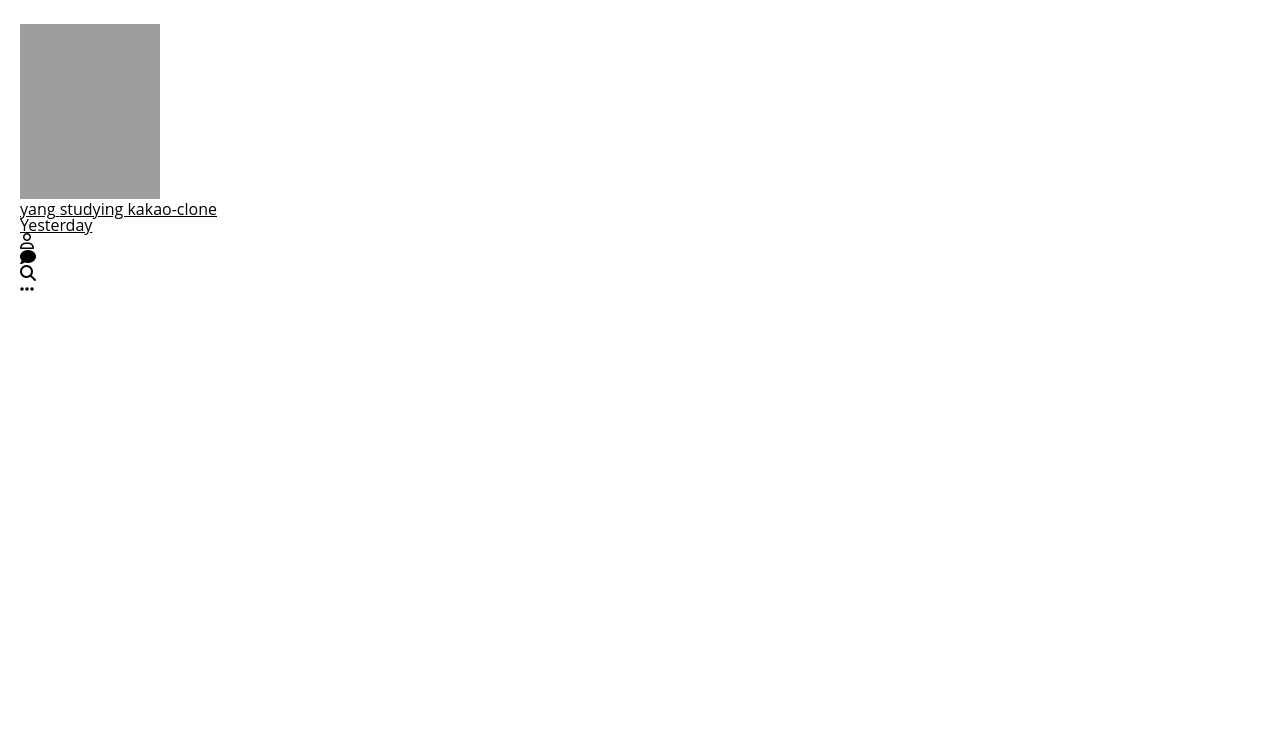
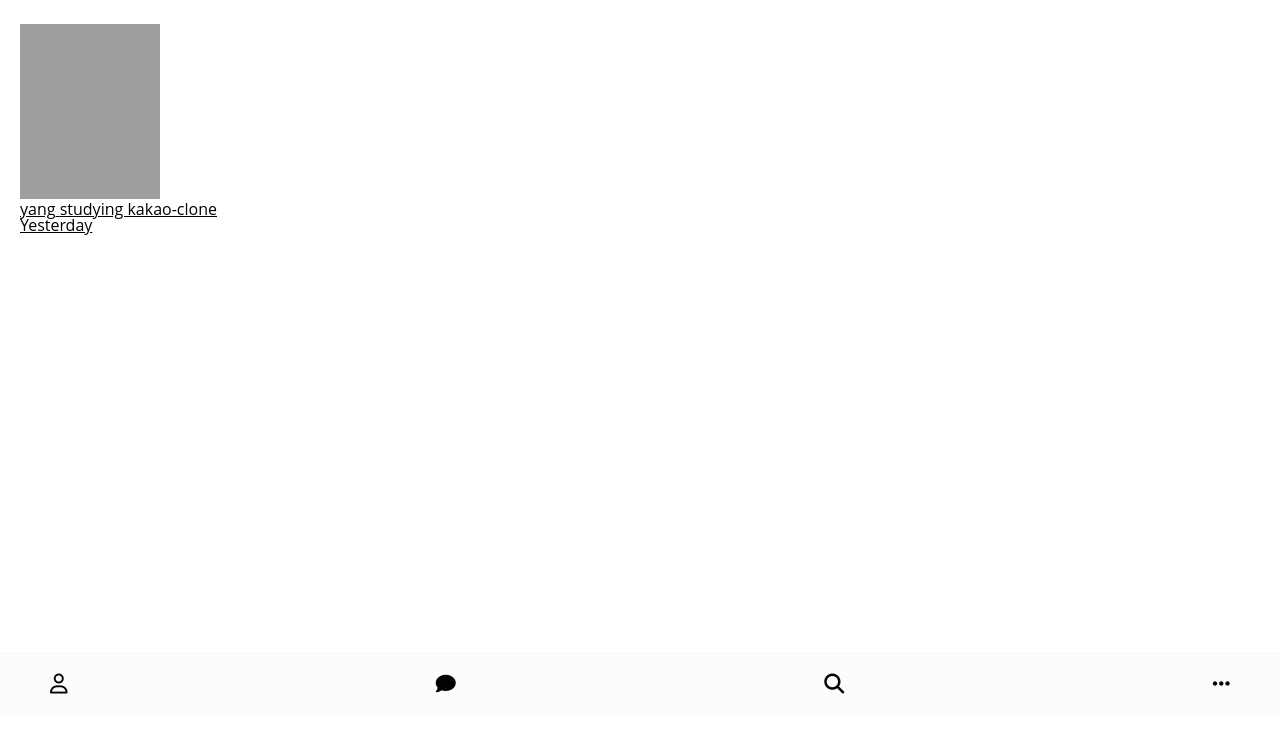
Before and after one commit to ybh1760/kakao-clone-v2, a plain HTML site: page index.html in a window 1280 px wide. Shown: the part 86-818 px from the top of the page. Drawn offline with Linux system fonts and the light colour scheme; grey boxes are pictures that could not be loaded.

Commit message:
nav-bar-css

```diff
--- /dev/null
+++ b/css/nav-bar.css
@@ -0,0 +1,17 @@
+.nav {
+  position: fixed;
+  width: 100%;
+  bottom: 0px;
+  left: 0px;
+  padding: 20px 50px;
+  background-color: #fcfcfc;
+  border-top: 1px solid #f7f7f7;
+}
+.nav .nav__lists {
+  display: flex;
+  justify-content: space-between;
+}
+
+.nav i {
+  font-size: 20px;
+}
--- a/css/styles.css
+++ b/css/styles.css
@@ -2,11 +2,16 @@
 @import "reset.css";
 @import "status-bar.css";
 @import "header.css";
+@import "nav-bar.css";
 
+* {
+  box-sizing: border-box;
+}
 body {
   background-color: white;
   padding: 10px 20px;
   color: #020202;
+  height: 100000px;
   font-family: "open sans", -apple-system, BlinkMacSystemFont, "Segoe UI",
     Roboto, Oxygen, Ubuntu, Cantarell, "Open Sans", "Helvetica Neue", sans-serif;
 }
```
